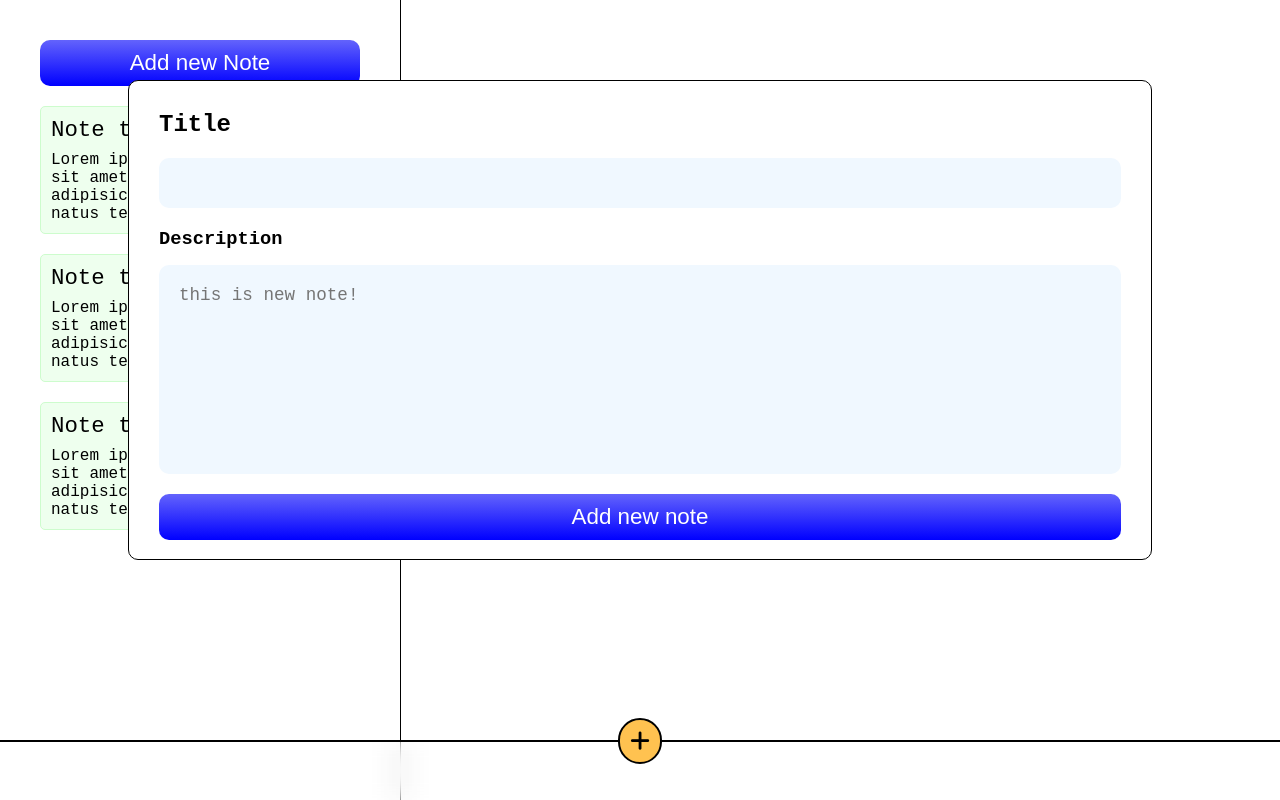
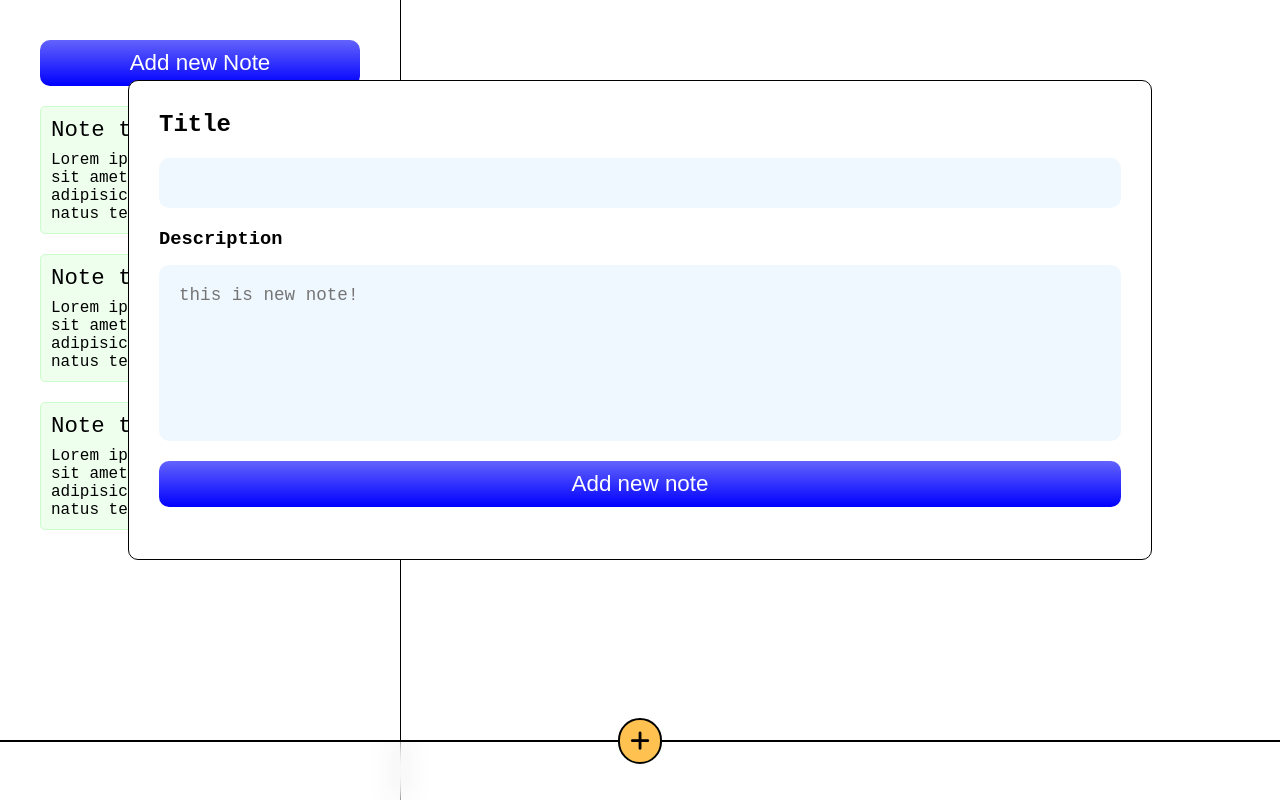
Before and after one commit to Owais28/noteapp, a plain HTML site: page index.html in a window 1280 px wide. Drawn offline with Linux system fonts and the light colour scheme; a web font is replaced by a local one.

Commit message:
update style.css

```diff
--- a/style.css
+++ b/style.css
@@ -313,7 +313,7 @@ button:hover {
 
 .modal-textarea {
     width: 100%;
-    height: 50%;
+    height: 42%;
     border-radius: 10px;
     background-color: aliceblue;
     margin-top: 15px;
```
